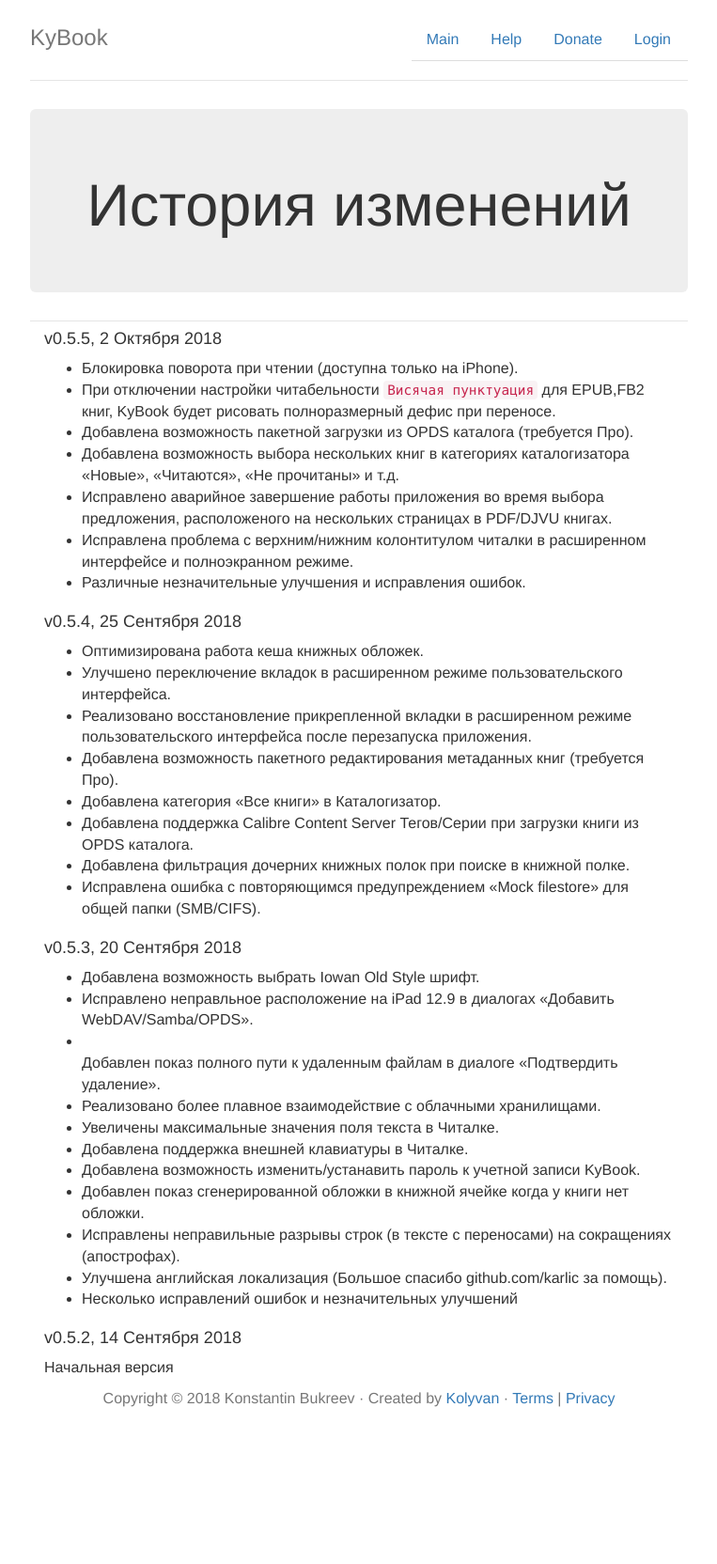
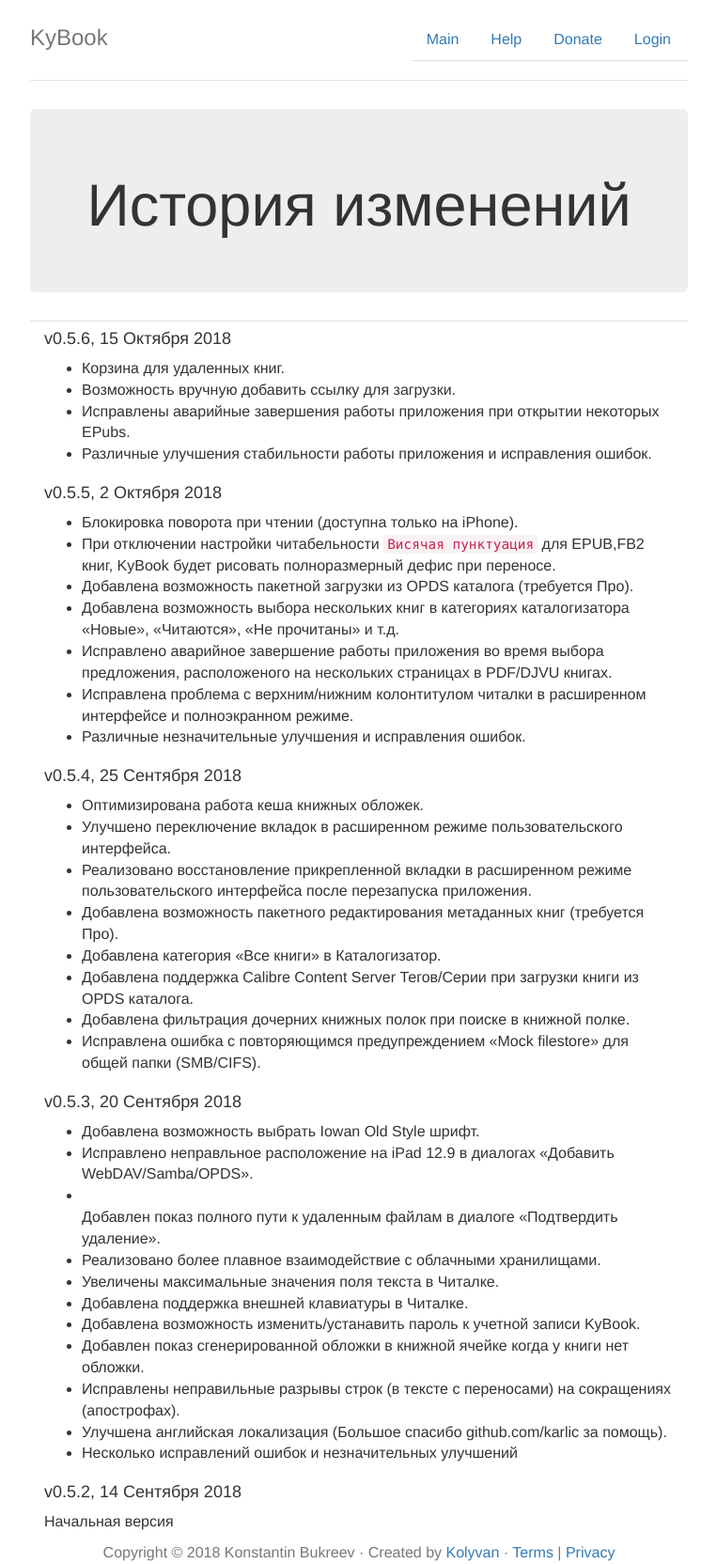
Before and after one commit to kolyvan/kybook-reader.com, a Jekyll site: the page built from ru/changelog.html, in a window 1280 px wide. Shown: the whole page at 94% size, without its empty margins (258-1021 px from the left). Built offline with Jekyll 4.4.1, drawn with Linux system fonts in a browser that asks for light colours; before the commit the page ends 1500 px from its top, so only the background shows below that.

Commit message:
changelog for v0.5.6

```diff
--- a/index.html
+++ b/index.html
@@ -21,7 +21,7 @@
 </div>
 
 <div class="alert alert-success" role="alert">
-  <strong>October 2, 2018</strong> KyBook 3 v0.5.5 was released on the  <a href="http://itunes.apple.com/app/id1348198785">App Store</a>.
+  <strong>October 15, 2018</strong> KyBook 3 v0.5.6 was released on the  <a href="http://itunes.apple.com/app/id1348198785">App Store</a>.
   <br />
   <a href="/changelog.html">Change Log</a>
 </div>
--- a/ru/changelog.html
+++ b/ru/changelog.html
@@ -5,6 +5,16 @@
 
 <div class="jumbotron">
 <h1>История изменений</h1>
+</div>
+
+<div class="col-lg-12">
+  <h4>v0.5.6, 15 Октября 2018</h4>
+  <ul>
+    <li>Корзина для удаленных книг.</li>
+    <li>Возможность вручную добавить ссылку для загрузки.</li>
+    <li>Исправлены аварийные завершения работы приложения при открытии некоторых EPubs.</li>
+    <li>Различные улучшения стабильности работы приложения и исправления ошибок.</li>
+  </ul>
 </div>
 
 <div class="col-lg-12">
--- a/ru/index.html
+++ b/ru/index.html
@@ -21,7 +21,7 @@
 </div>
 
 <div class="alert alert-success" role="alert">
-  <strong>2 Октября 2018</strong> KyBook 3 v0.5.5 выпущен в <a href="https://itunes.apple.com/ru/app/kybook-3-ebook-reader/id1348198785?mt=8">App Store</a>.
+  <strong>15 Октября 2018</strong> KyBook 3 v0.5.6 выпущен в <a href="https://itunes.apple.com/ru/app/kybook-3-ebook-reader/id1348198785?mt=8">App Store</a>.
   <br />
   <a href="/ru/changelog.html">История изменений</a>
 </div>
```
Also changed, not shown: changelog.html (+10 -0 lines).
